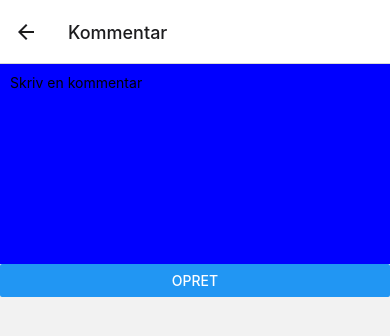
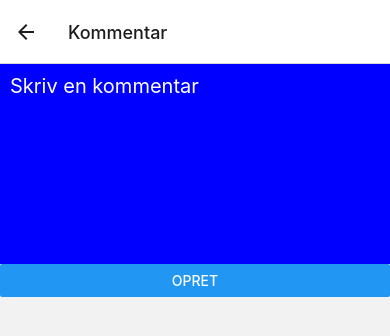
Before and after one commit to Nyberg5000/AppNavigationStuff, a React Native app: screen /Kommentar in a window 390 px wide. Shown: the top 336 px of the page. Built offline with nearby package versions, Linux system fonts and the light colour scheme.

Commit message:
Changed API URL
now reading data from JSON file with assignments, addresses etc (dummy data)

```diff
--- a/components/CreatePostScreen.js
+++ b/components/CreatePostScreen.js
@@ -7,7 +7,7 @@ function CreatePostScreen({navigation,route}){
     return(
       <>
      <TextInput multiline placeholder='Skriv en kommentar'
-     style={{height:200, padding:10, backgroundColor:'blue'}}
+     style={{height:200, padding:10, backgroundColor:'blue', color:'white', fontSize:20}}
      value={postText}
      onChangeText={setPostText}
      ></TextInput>
--- a/components/ViewAssignmentScreen.js
+++ b/components/ViewAssignmentScreen.js
@@ -18,9 +18,9 @@ const [data, setData]= useState([]);
 const getAssignments = async () => {
     try{
         const response = await
-        fetch('https://reactnative.dev/movies.json');
+        fetch('https://mocki.io/v1/847f6a9a-4eb4-4d2b-be82-599014b729a1');
         const json = await response.json();
-        setData(json.movies);
+        setData(json.assignments);
     }catch(error) {
         console.error(error);
     } finally {
@@ -41,7 +41,7 @@ return(
     keyExtractor={({id}) => id }
     renderItem={({item})=> (
         <Text>
-            {item.title}, {item.releaseYear}
+            {item.title}, {item.address}
         </Text>
     )}
     />
```
